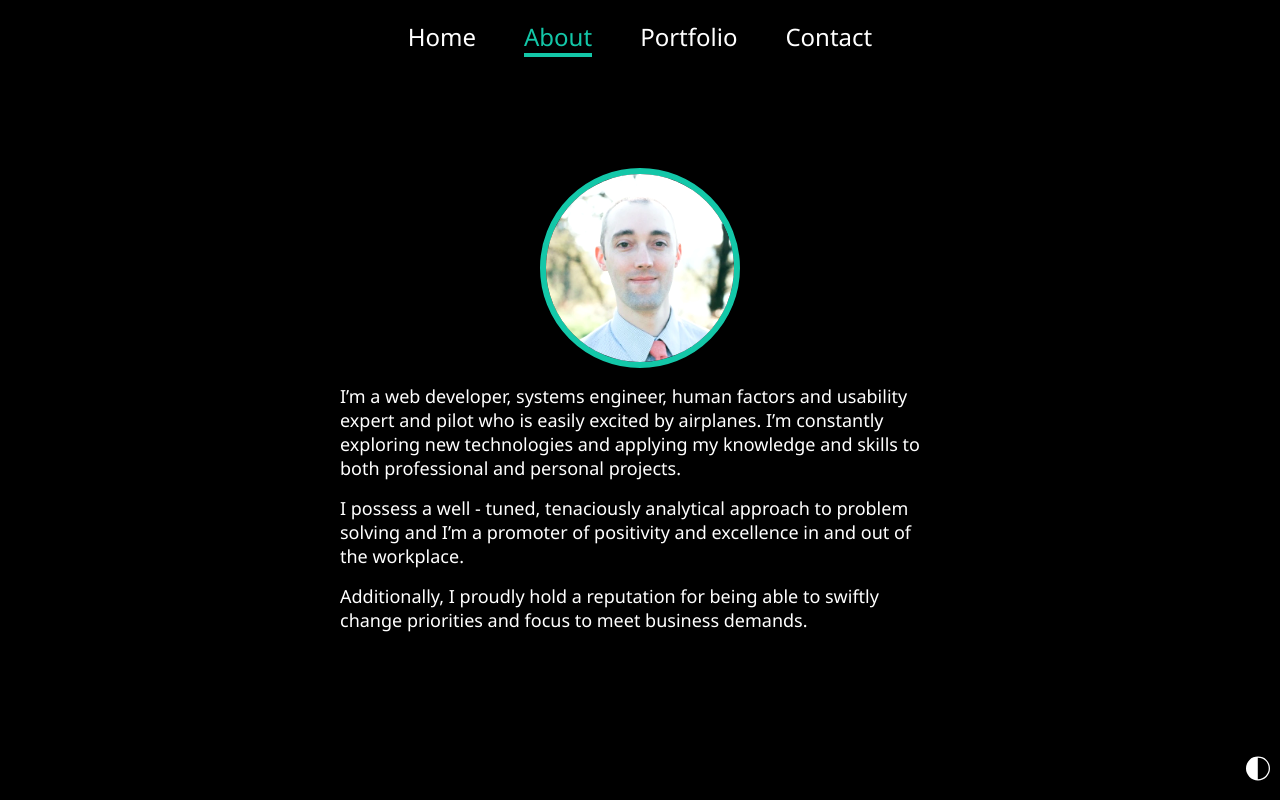
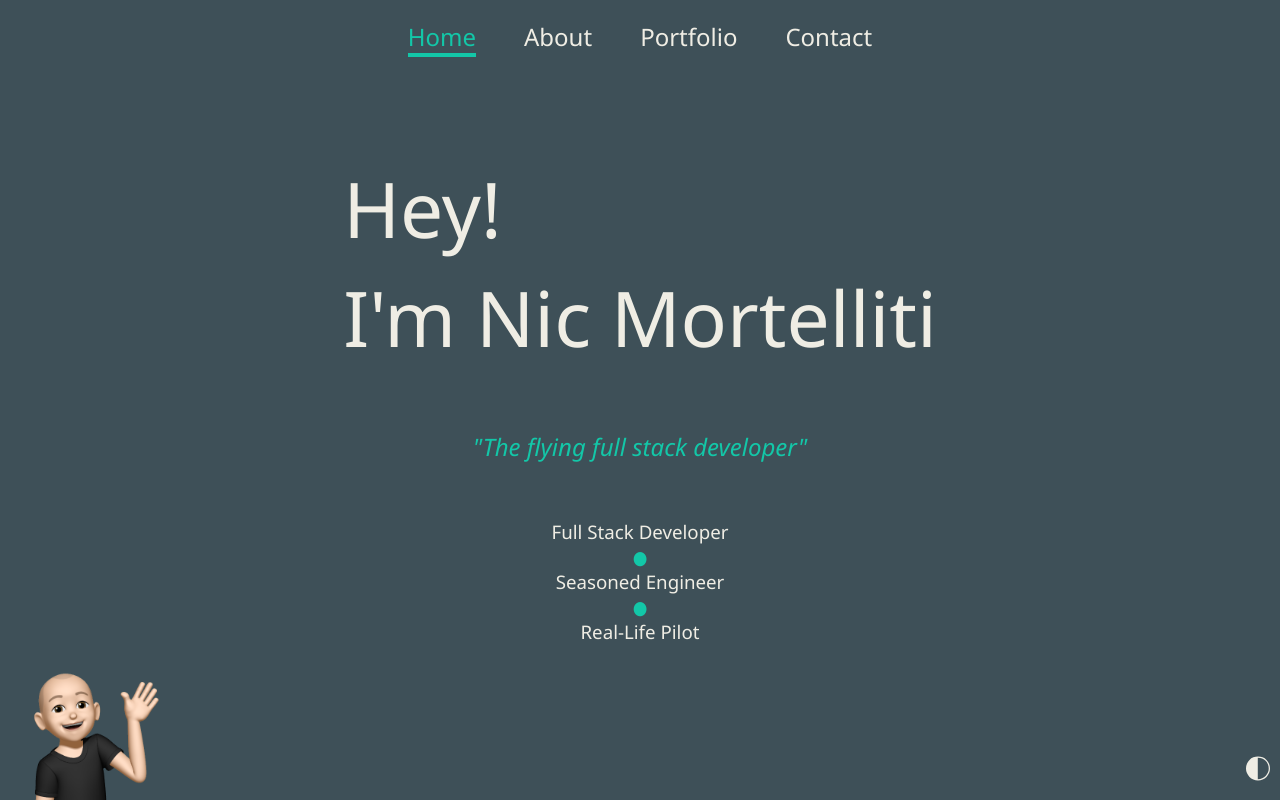
Before and after one commit to NicMortelliti/portfolio, a React (Create React App) app: page /#/ in a window 1280 px wide. Before the commit this address led to /#/about. Built offline with nearby package versions, Linux system fonts and the light colour scheme.

Commit message:
change colors

```diff
--- a/src/components/styles/Theme.js
+++ b/src/components/styles/Theme.js
@@ -1,5 +1,5 @@
-const dark = '#000';
-const light = '#fff';
+const dark = '#3E5058';
+const light = '#EFEDE4';
 const accent = '#13c7a8';
 
 const appSettings = {
```
